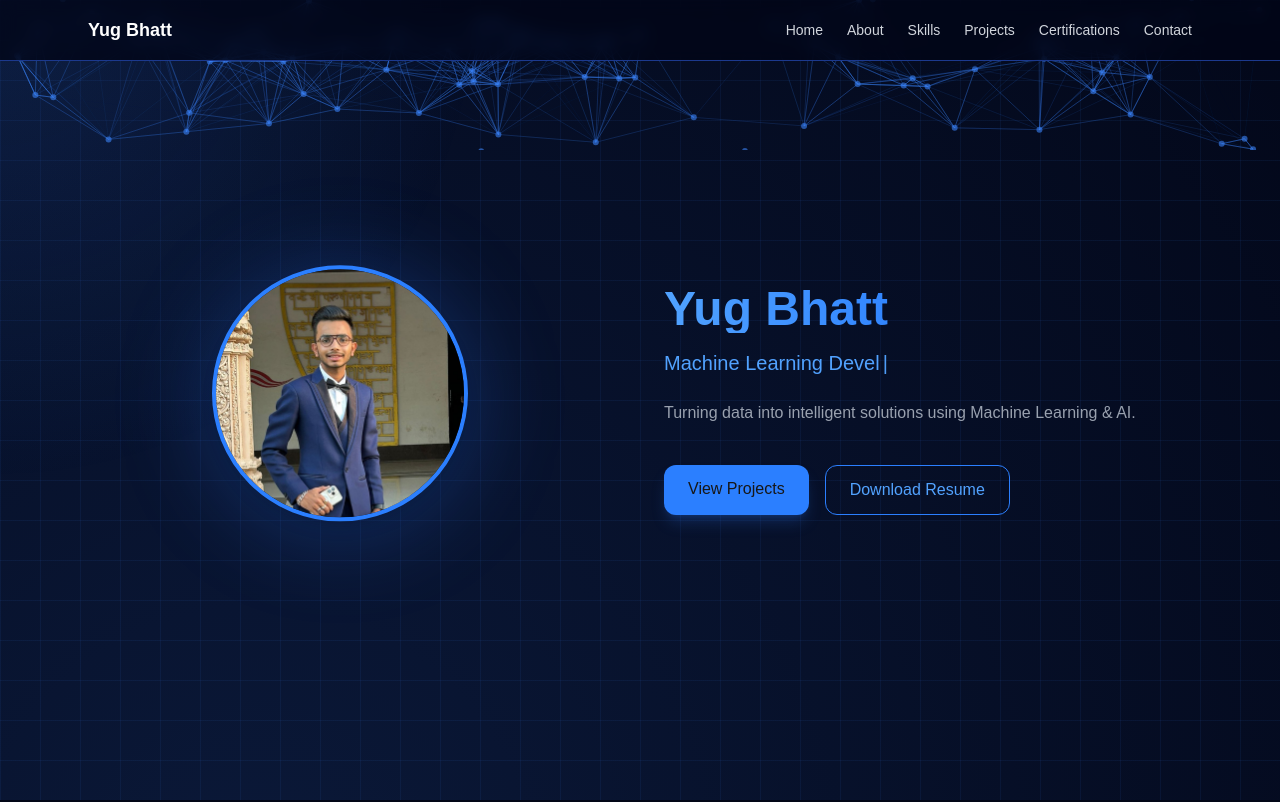
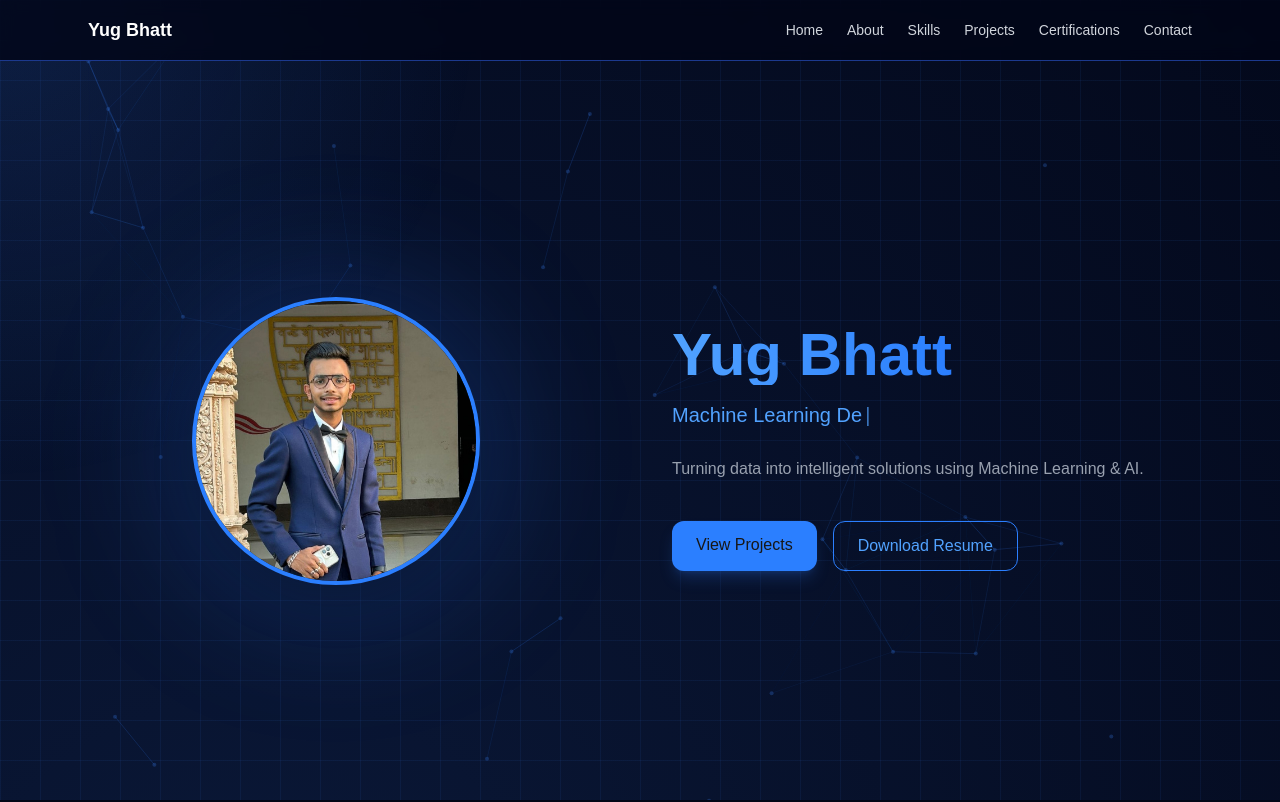
Before and after one commit to Yug-Bhatt/ai-ml-portfolio, a Next.js app: page / in a window 1280 px wide. Shown: the top 802 px of the page. Built offline with nearby package versions, Linux system fonts and the light colour scheme.

Commit message:
some changes

```diff
--- a/app/page.tsx
+++ b/app/page.tsx
@@ -18,9 +18,9 @@ export default function Home() {
       {/* HERO SECTION */}
       <main
         id="home"
-        className="relative z-10 min-h-screen flex items-center justify-center px-6"
+        className="relative z-10 min-h-screen flex items-center justify-center px-6 pt-24"
       >
-        <div className="max-w-6xl w-full grid md:grid-cols-2 gap-12 items-center">
+        <div className="max-w-6xl w-full grid md:grid-cols-2 gap-16 items-center">
 
           {/* LEFT: Photo */}
           <motion.div
@@ -30,14 +30,15 @@ export default function Home() {
             className="flex justify-center"
           >
             <div className="relative">
-              <div className="absolute -inset-4 bg-blue-500/20 blur-2xl rounded-full"></div>
+              {/* Glow */}
+              <div className="absolute -inset-6 bg-blue-500/20 blur-3xl rounded-full"></div>
 
               <motion.img
                 src="/yug_1.jpg"
                 alt="Yug Bhatt"
-                animate={{ y: [0, -10, 0] }}
+                animate={{ y: [0, -12, 0] }}
                 transition={{ repeat: Infinity, duration: 4 }}
-                className="relative w-64 h-64 object-cover rounded-full border-4 border-blue-500 shadow-lg"
+                className="relative w-64 h-64 md:w-72 md:h-72 object-cover rounded-full border-4 border-blue-500 shadow-2xl"
               />
             </div>
           </motion.div>
@@ -49,11 +50,11 @@ export default function Home() {
             transition={{ duration: 0.8 }}
             className="text-center md:text-left"
           >
-            <h1 className="text-5xl font-bold bg-gradient-to-r from-blue-400 via-blue-500 to-blue-600 bg-clip-text text-transparent">
+            <h1 className="text-4xl md:text-5xl lg:text-6xl font-bold bg-gradient-to-r from-blue-400 via-blue-500 to-blue-600 bg-clip-text text-transparent">
               Yug Bhatt
             </h1>
 
-            <h2 className="mt-4 text-xl text-blue-400">
+            <h2 className="mt-4 text-lg md:text-xl text-blue-400 min-h-[32px]">
               <Typewriter
                 words={[
                   "AI Engineer",
@@ -70,11 +71,11 @@ export default function Home() {
               />
             </h2>
 
-            <p className="mt-6 text-gray-400 max-w-lg">
+            <p className="mt-6 text-gray-400 max-w-lg mx-auto md:mx-0">
               Turning data into intelligent solutions using Machine Learning & AI.
             </p>
 
-            <div className="mt-10 flex gap-4 justify-center md:justify-start">
+            <div className="mt-10 flex gap-4 justify-center md:justify-start flex-wrap">
               <a
                 href="#projects"
                 className="px-6 py-3 rounded-xl bg-blue-500 hover:bg-blue-600 hover:scale-105 active:scale-95 transition-all duration-300 shadow-lg shadow-blue-500/20"
@@ -95,12 +96,14 @@ export default function Home() {
         </div>
       </main>
 
-      {/* OTHER SECTIONS */}
-      <About />
-      <Skills />
-      <Projects />
-      <Certifications />
-      <Contact />
+      {/* SECTIONS */}
+      <div className="space-y-32 pb-32 relative z-10">
+        <About />
+        <Skills />
+        <Projects />
+        <Certifications />
+        <Contact />
+      </div>
     </>
   );
 }
--- a/components/ParticlesBackground.tsx
+++ b/components/ParticlesBackground.tsx
@@ -9,7 +9,6 @@ export default function ParticlesBackground() {
   };
 
   return (
-    <div className="fixed inset-0 z-0 pointer-events-none">
     <Particles
       init={particlesInit}
       options={{
@@ -19,7 +18,7 @@ export default function ParticlesBackground() {
         },
         particles: {
           number: {
-              value: 80,
+            value: 35, // ↓ less particles
           },
           color: {
             value: "#3b82f6",
@@ -27,23 +26,24 @@ export default function ParticlesBackground() {
           links: {
             enable: true,
             color: "#3b82f6",
-              distance: 140,
-              opacity: 0.4,
+            distance: 160,
+            opacity: 0.15, // ↓ softer
             width: 1,
           },
           move: {
             enable: true,
-              speed: 1,
+            speed: 0.6, // ↓ slower = premium
           },
           size: {
-              value: 3,
+            value: 2,
           },
           opacity: {
-              value: 0.6,
+            value: 0.25, // ↓ much softer
           },
         },
+        detectRetina: true,
       }}
+      className="fixed inset-0 z-0 pointer-events-none"
     />
-    </div>
   );
 }
```
Lines whose indentation alone changed are shown as unchanged.
